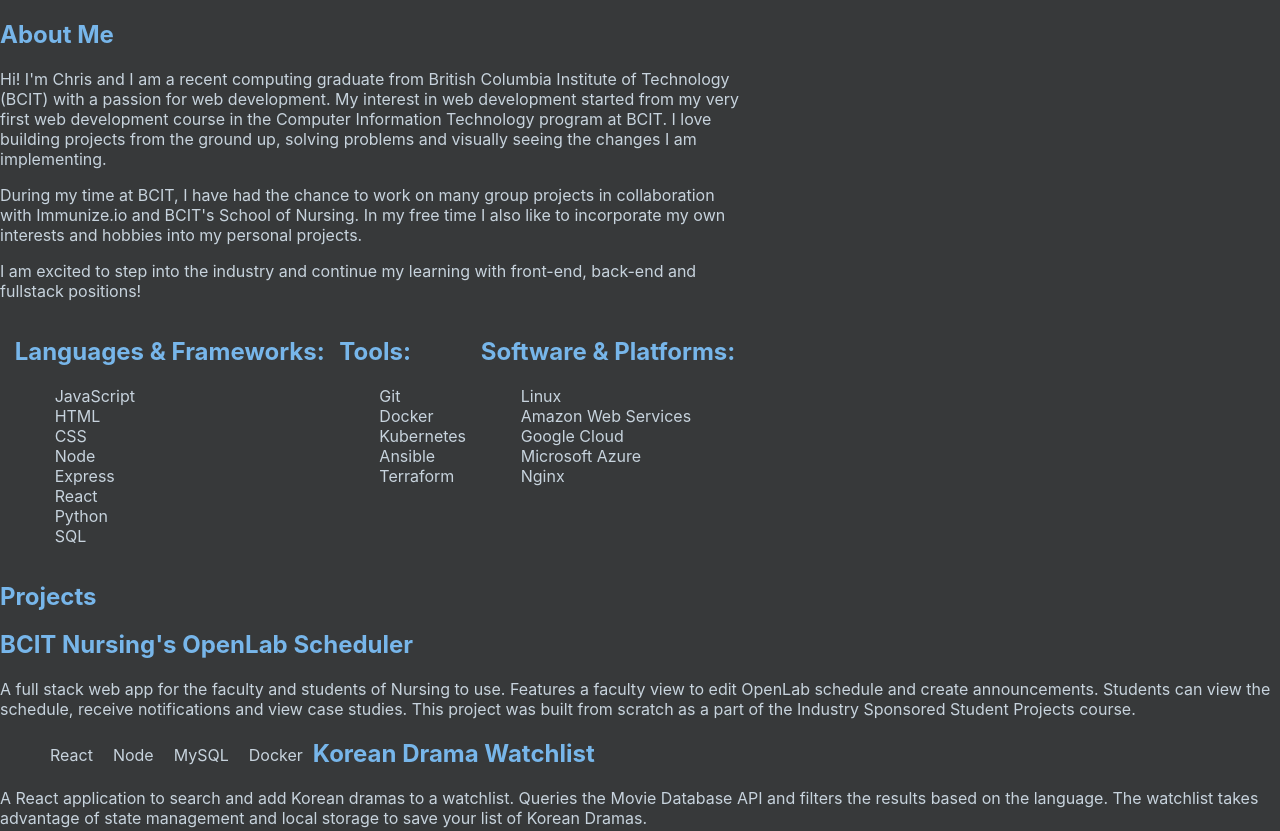
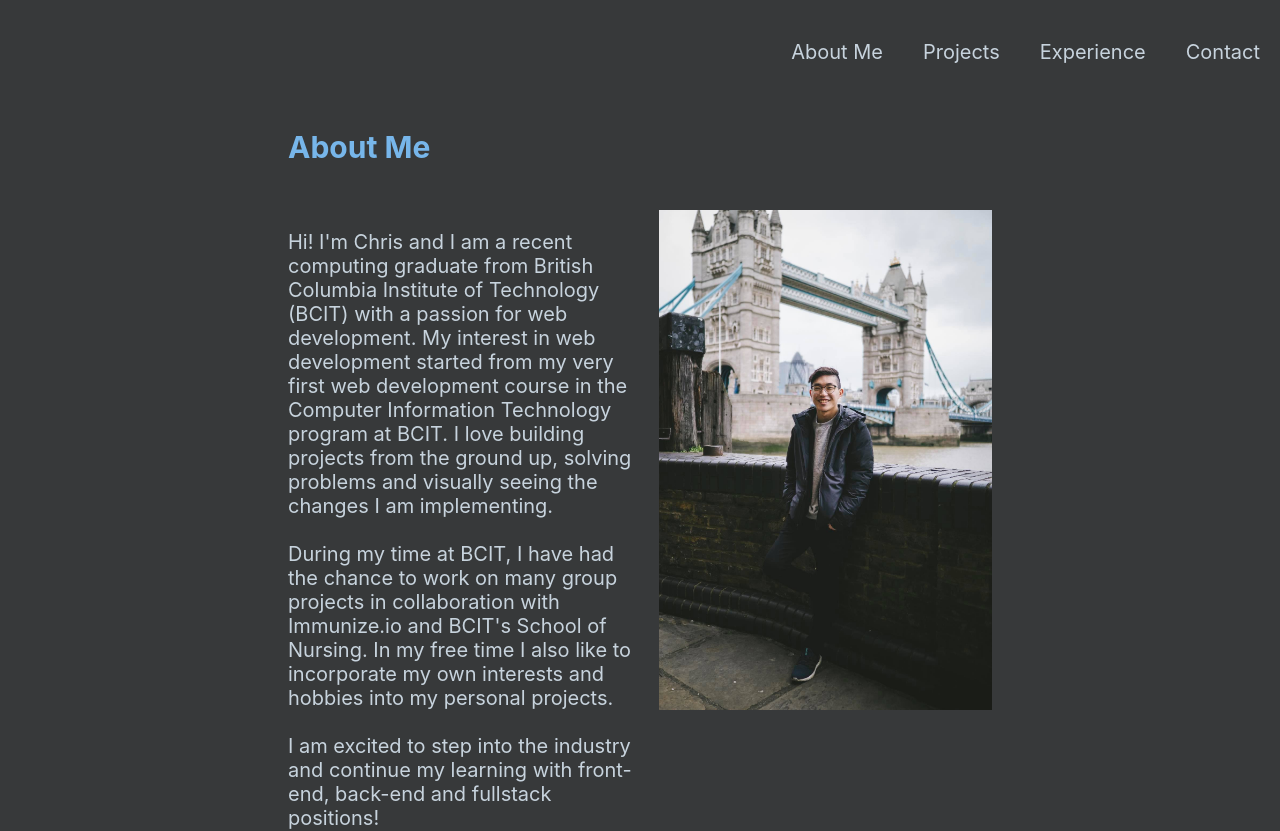
Before and after one commit to chrismok17/chrismok17, a React (Create React App) app: page / in a window 1280 px wide. Shown: the top 831 px of the page. Built offline with nearby package versions, Linux system fonts and the light colour scheme.

Commit message:
updated styling for about me

```diff
--- a/src/App.css
+++ b/src/App.css
@@ -10,6 +10,7 @@
 
 :root {
   background-color: var(--main);
+  font-size: 20px;
 }
 
 h1, h2 {
@@ -22,16 +23,49 @@
 }
 
 .about-me {
-  max-width: 750px;
+  max-width: 55%;
+  display: grid;
+  margin: auto;
+  grid-template-columns: auto 1fr;
+  grid-template-rows: auto 1fr;
+  grid-column-gap: 20px;
+  grid-row-gap: 20px;
+}
+
+.about-me p {
+  grid-row: 2/2
+}
+
+.profile-photo {
+  grid-row: 2/2;
+  grid-column: 2/2;
+}
+
+.profile-photo img {
+  max-width: 350px;
+  max-height: 500px;
 }
 
 .skills {
   display: flex;
   flex-direction: row;
   justify-content: space-evenly;
+  grid-row: 3/3;
+  grid-column: 1/3;
 }
 
 .project-tech > li {
   float: left;
   padding: 10px;
 }
+
+.menu {
+  margin: auto;
+  display: flex;
+  justify-content: flex-end;
+}
+
+.menu li {
+  float: left;
+  margin: 20px;
+}
--- a/src/App.tsx
+++ b/src/App.tsx
@@ -3,10 +3,12 @@
 import About from './components/About';
 import Links from './components/Links';
 import Projects from './components/Projects';
+import Menu from './components/Menu';
 
 function App() {
   return (
     <div className="App">
+      <Menu/>
       <About/>
       <Projects/>
       <Links/>
--- a/src/components/About.tsx
+++ b/src/components/About.tsx
@@ -3,11 +3,16 @@
 const About = () => {
     return (
         <>
-            <section className="about-me">
+            <section className="about-me" id="about-me">
                 <h1>About Me</h1>
-                <p>Hi! I'm Chris and I am a recent computing graduate from British Columbia Institute of Technology (BCIT) with a passion for web development. My interest in web development started from my very first web development course in the Computer Information Technology program at BCIT. I love building projects from the ground up, solving problems and visually seeing the changes I am implementing. </p>
-                <p>During my time at BCIT, I have had the chance to work on many group projects in collaboration with Immunize.io and BCIT's School of Nursing. In my free time I also like to incorporate my own interests and hobbies into my personal projects.</p>
-                <p>I am excited to step into the industry and continue my learning with front-end, back-end and fullstack positions!</p>
+                <p>Hi! I'm Chris and I am a recent computing graduate from British Columbia Institute of Technology (BCIT) with a passion for web development. My interest in web development started from my very first web development course in the Computer Information Technology program at BCIT. I love building projects from the ground up, solving problems and visually seeing the changes I am implementing.<br/><br/>
+
+                During my time at BCIT, I have had the chance to work on many group projects in collaboration with Immunize.io and BCIT's School of Nursing. In my free time I also like to incorporate my own interests and hobbies into my personal projects.<br/><br/>
+
+                I am excited to step into the industry and continue my learning with front-end, back-end and fullstack positions!</p>
+                <div className="profile-photo">
+                    <img src={require("../assets/me.jpg")} alt="Christopher Mok"/>
+                </div>
                 <div className="skills">
                     <div className="languages">
                         <h2>Languages & Frameworks:</h2>
--- a/src/components/Links.tsx
+++ b/src/components/Links.tsx
@@ -3,7 +3,7 @@
 const Links = () => {
     return (
         <>
-            <section className="links">
+            <section className="links" id="links">
                 <ul>
                     <li><a href="https://www.linkedin.com/in/chrismok17/">LinkedIn</a></li>
                     <li><a href="https://github.com/chrismok17">GitHub</a></li>
--- /dev/null
+++ b/src/components/Menu.tsx
@@ -0,0 +1,18 @@
+import React from "react";
+
+const Menu = () => {
+    return (
+        <>
+            <div className="menu">
+                <ul>
+                    <li>About Me</li>
+                    <li>Projects</li>
+                    <li>Experience</li>
+                    <li>Contact</li>
+                </ul>
+            </div>
+        </>
+    );
+};
+
+export default Menu;
--- a/src/components/Projects.tsx
+++ b/src/components/Projects.tsx
@@ -3,7 +3,7 @@
 const Projects = () => {
     return (
         <>
-            <section className="projects">
+            <section className="projects" id="projects">
                 <h1>Projects</h1>
                 <div className="openlab">
                     <h2>BCIT Nursing's OpenLab Scheduler</h2>
```
Also changed, not shown: src/assets/me.jpg (added).
